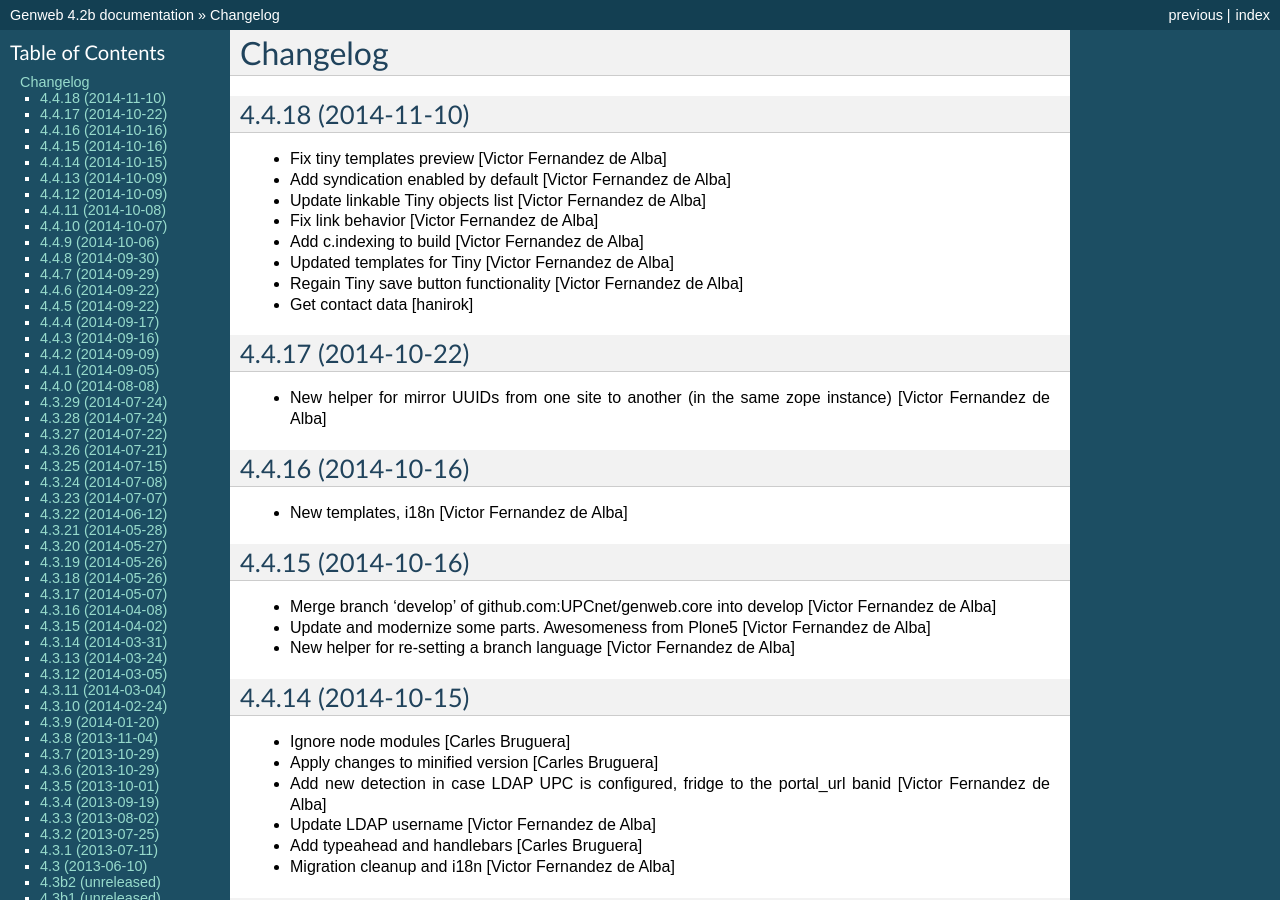
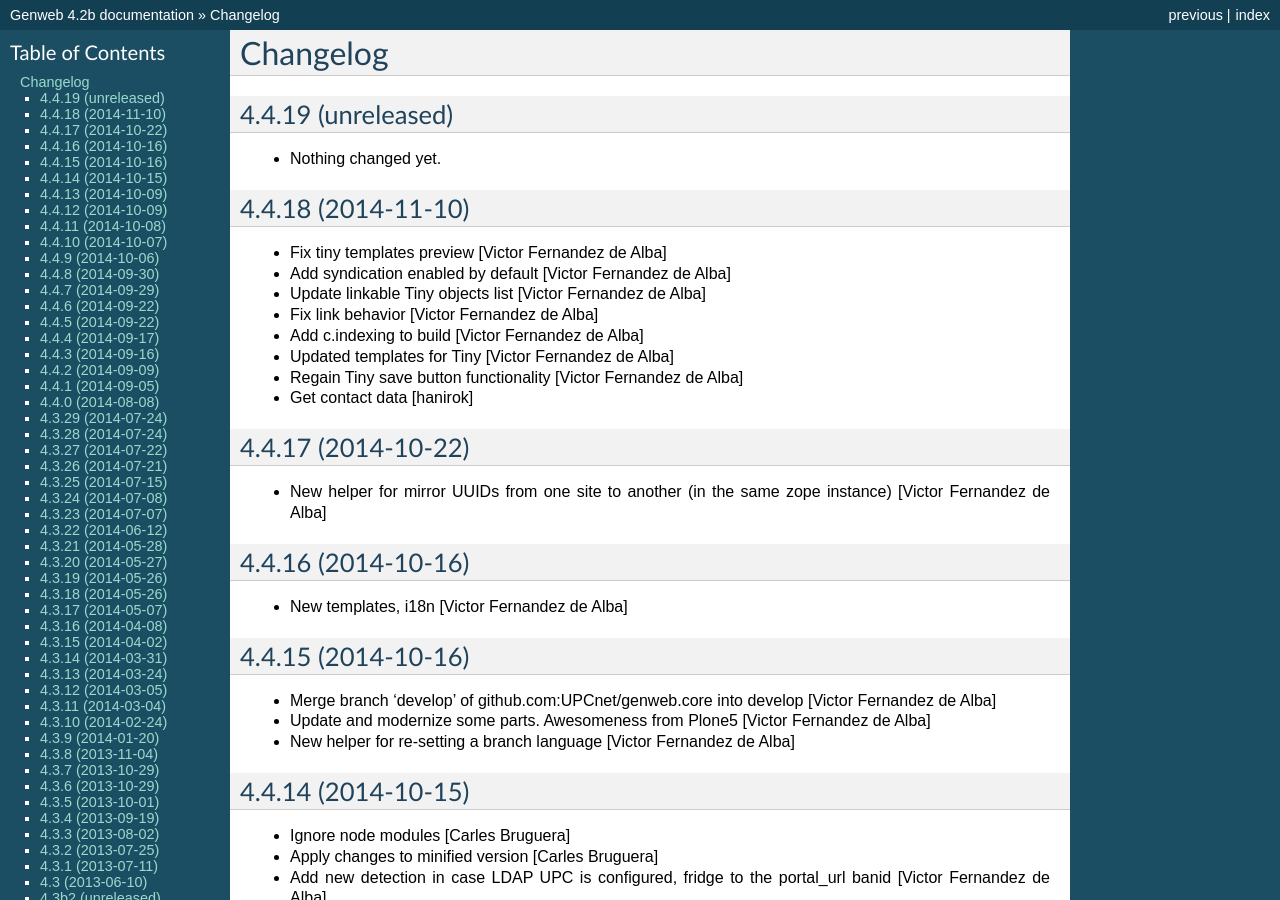
Before and after one commit to UPCnet/genweb.core, a Sphinx documentation site: the page built from docs/HISTORY.rst, in a window 1280 px wide and 900 px high. Built offline with Sphinx 7.4.7, drawn with Linux system fonts in a browser that asks for light colours.

Commit message:
Back to development: 4.4.19

```diff
--- a/docs/HISTORY.rst
+++ b/docs/HISTORY.rst
@@ -1,5 +1,11 @@
 Changelog
 =========
+
+4.4.19 (unreleased)
+-------------------
+
+- Nothing changed yet.
+
 
 4.4.18 (2014-11-10)
 -------------------
--- a/setup.py
+++ b/setup.py
@@ -1,7 +1,7 @@
 from setuptools import setup, find_packages
 import os
 
-version = '4.4.18'
+version = '4.4.19.dev0'
 
 README = open("README.rst").read()
 HISTORY = open(os.path.join("docs", "HISTORY.rst")).read()
```
